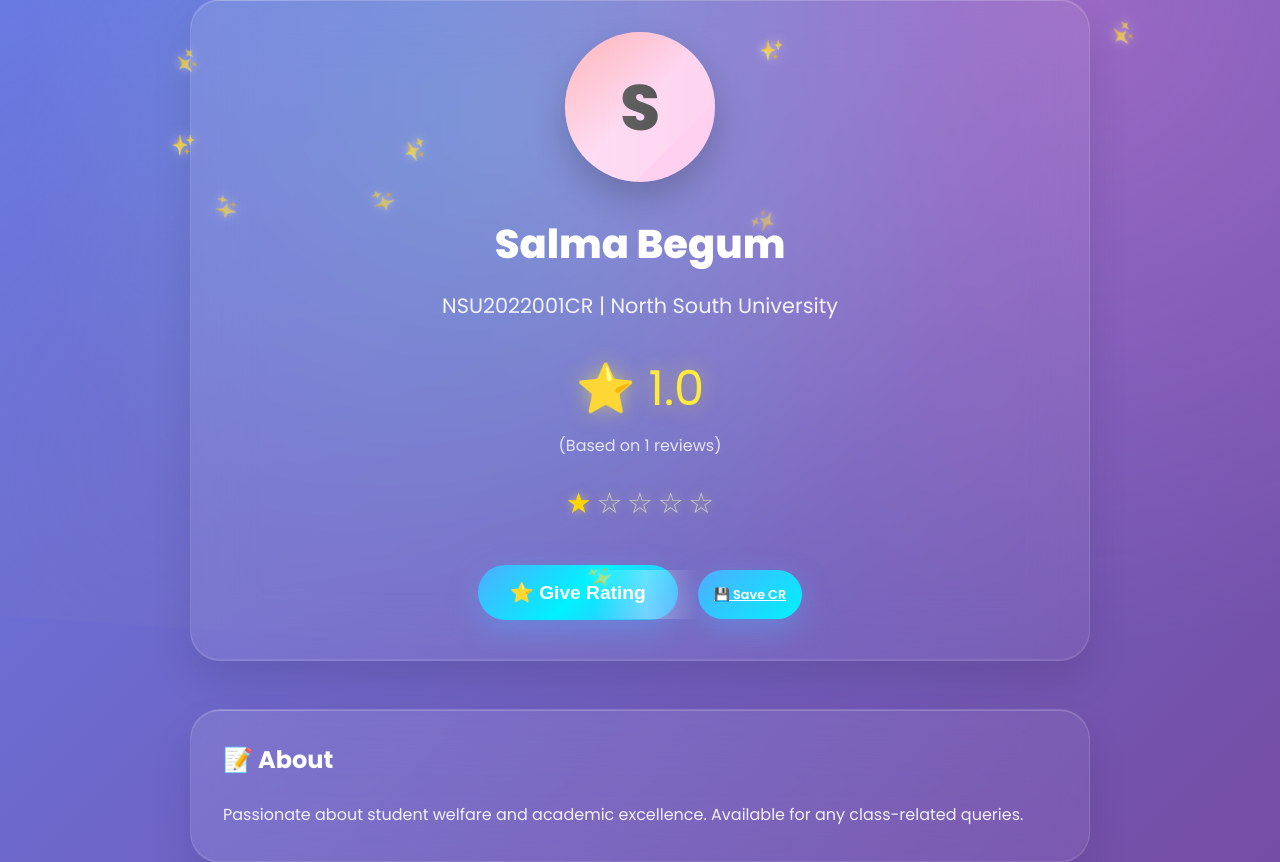
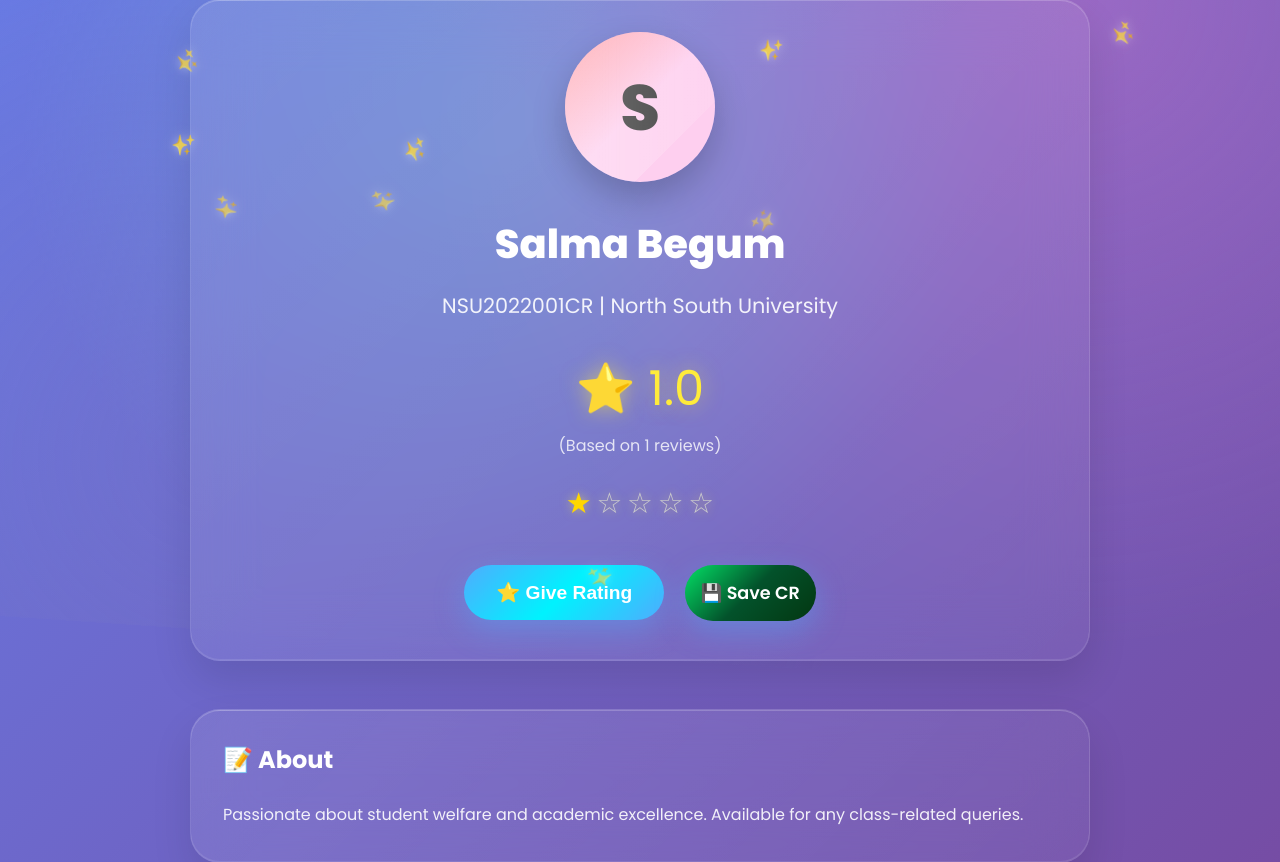
Before and after one commit to MNR-Tushar/crreviews, a Django app: a page that uses templates/profile.html in a window 1280 px wide. Shown: the part 173-1035 px from the top of the page. Run offline with Django 5.2, Linux system fonts and the light colour scheme; a user stored in the database is signed in; data comes from the database, SQL or seed files in the repository; both versions use the stored data as it was after the commit.

Commit message:
update save cr

```diff
--- a/static/script.js
+++ b/static/script.js
@@ -473,7 +473,7 @@ setTimeout(() => {
     if ((window.location.pathname === '/' || document.getElementById('home'))
         && !localStorage.getItem('welcomeShown')) {
 
-        showNotification('🎉 Welcome to BD University CR Review!', 'success');
+        showNotification('🎉 Welcome to CR Review!', 'success');
         sessionStorage.setItem('welcomeShown', 'true');
     }
 }, 2000);
--- a/static/style.css
+++ b/static/style.css
@@ -1564,3 +1564,39 @@
             line-height: 1.8;
             font-size: 1rem;
         }
+
+        .button_remove {
+            background: linear-gradient(135deg, #960404, #520303, #370303);
+            color: white;
+            border: none;
+            padding: 1rem 1rem;
+            border-radius: 50px;
+            cursor: pointer;
+            font-weight: 600;
+            font-size: 1.1rem;
+            transition: all 0.4s cubic-bezier(0.175, 0.885, 0.32, 1.275);
+            margin: 0.5rem;
+            position: relative;
+            overflow: hidden;
+            box-shadow: 0 10px 30px rgba(79, 172, 254, 0.4);
+            text-decoration: none;
+        }
+
+
+
+        .button_save {
+            background: linear-gradient(135deg, #03e066, #03522b, #033711);
+            color: white;
+            border: none;
+            padding: 1rem 1rem;
+            border-radius: 50px;
+            cursor: pointer;
+            font-weight: 600;
+            font-size: 1.1rem;
+            transition: all 0.4s cubic-bezier(0.175, 0.885, 0.32, 1.275);
+            margin: 0.5rem;
+            position: relative;
+            overflow: hidden;
+            box-shadow: 0 10px 30px rgba(79, 172, 254, 0.4);
+            text-decoration: none;
+        }
--- a/templates/home.html
+++ b/templates/home.html
@@ -5,7 +5,7 @@
 {% block content %}
     <div id="home" class="page active">
         <div class="container">
-            <h1 class="title">BD University CR Reviews</h1>
+            <h1 class="title">CR Reviews</h1>
 
             <div class="search-section">
                 <div class="search-bar">
--- a/templates/profile.html
+++ b/templates/profile.html
@@ -47,20 +47,16 @@
                  {% if user.is_authenticated %}
 
                     {% if is_saved %}
-                    <a href="{% url 'remove_saved_cr' cr_profile.slug %}" class="btn btn-secondary">
+                    <a href="{% url 'remove_saved_cr' cr_profile.slug %}" class="button_remove">
                     Remove from Saved
                     </a>
                     {% else %}
-                    <a href="{% url 'save_cr' cr_profile.slug %}" class="btn btn-primary">
+                    <a href="{% url 'save_cr' cr_profile.slug %}" class="button_save">
 
                     💾 Save CR
                     </a>
                     {% endif %}
                 {% endif %}
-
-
-
-
 
 
                 </div>
```
Also changed, not shown: db.sqlite3.
